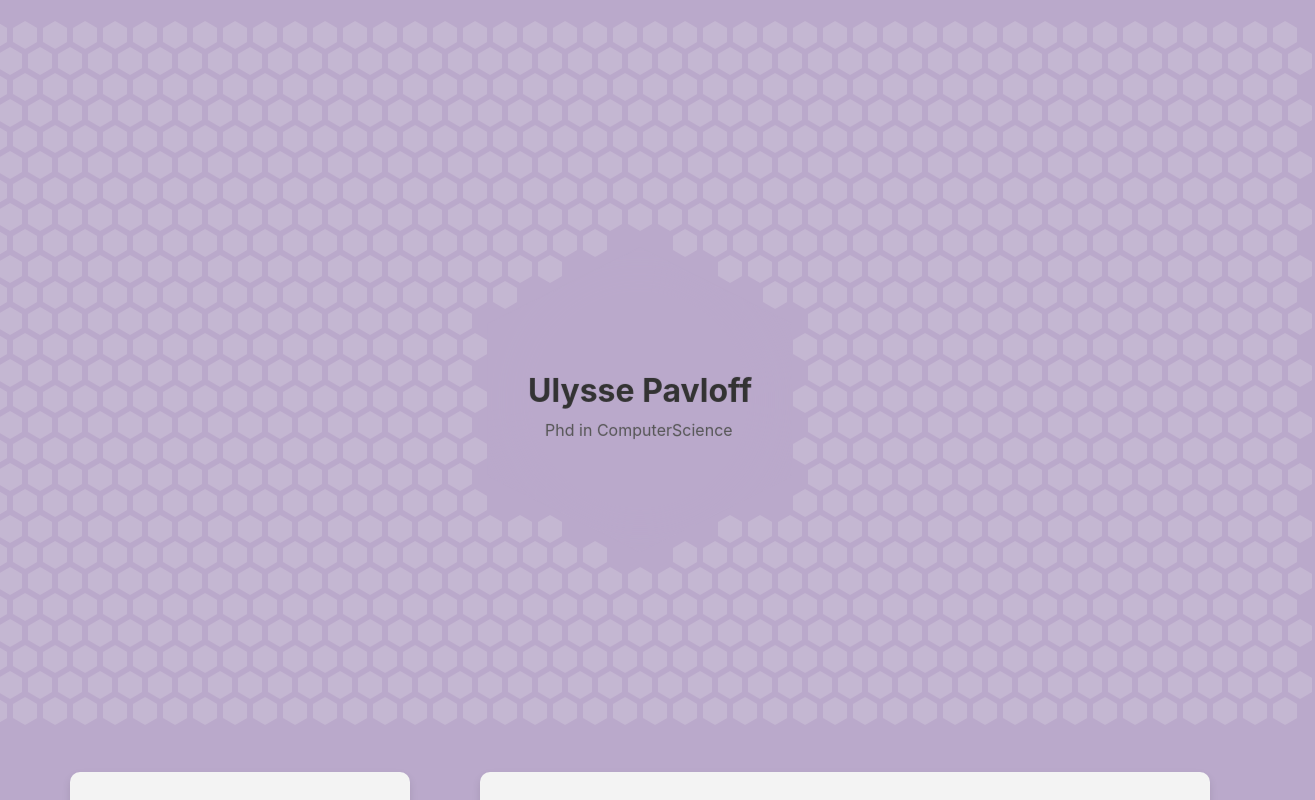
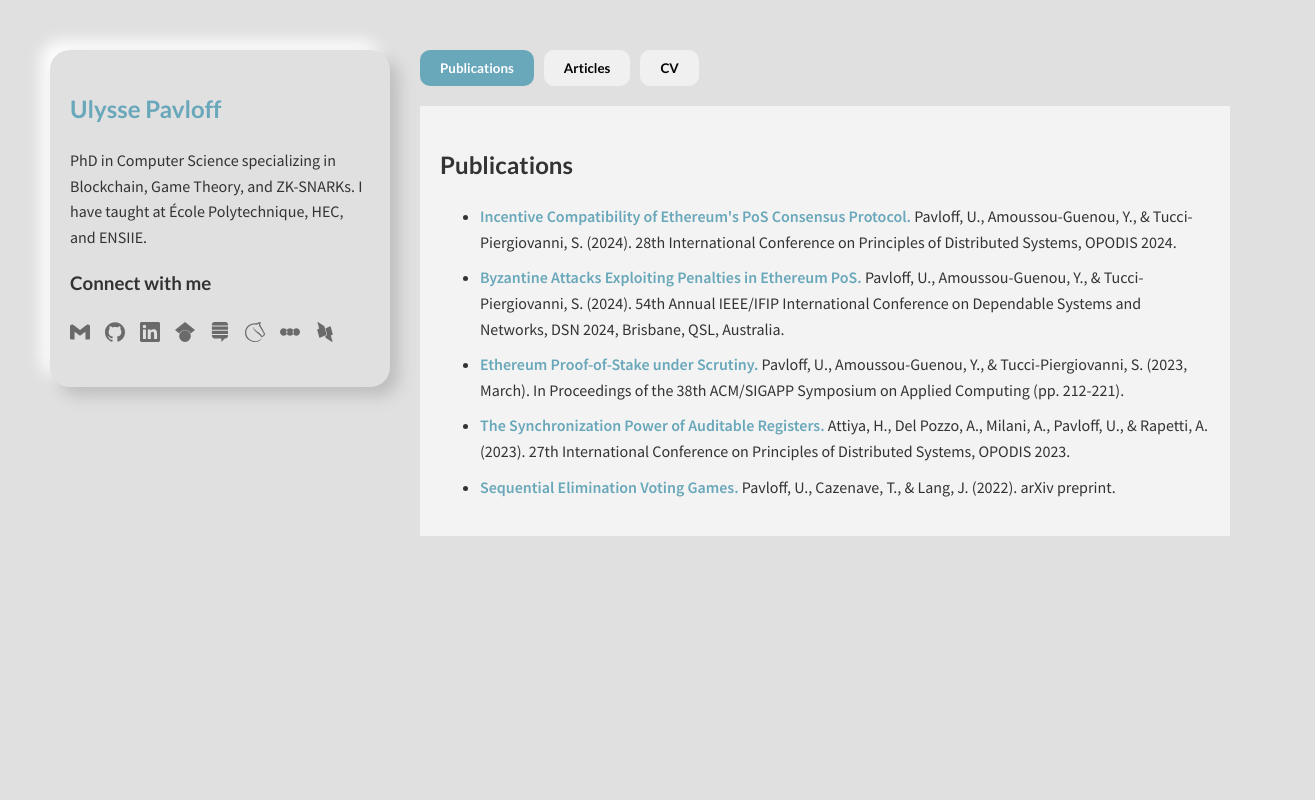
Before and after one commit to upavloff/upavloff.github.io, a React (Create React App) app: page / in a window 1280 px wide. Shown: the top 800 px of the page, 1315 px wide, since content can reach past the window. Built offline with nearby package versions, Linux system fonts and the light colour scheme.

Commit message:
test page sober

```diff
--- a/public/index.html
+++ b/public/index.html
@@ -5,6 +5,9 @@
   <meta charset="utf-8" />
   <meta name="viewport" content="width=device-width, initial-scale=1" />
   <meta name="theme-color" content="#000000" />
+  <link
+    href="https://fonts.googleapis.com/css2?family=Lato:wght@400;700&family=Source+Sans+Pro:wght@400;600&display=swap"
+    rel="stylesheet">
   <meta name="description" content="Web site created using create-react-app" />
   <link rel="icon" href="favicon.ico" />
   <!-- <link rel="manifest" href="manifest.json" /> -->
--- /dev/null
+++ b/src/TestApp.css
@@ -0,0 +1,181 @@
+/* Apply Source Sans Pro as the default font for the body */
+body {
+  font-family: 'Source Sans Pro', sans-serif;
+  font-size: 16px;
+  line-height: 1.6;
+  color: #333;
+  margin: 0;
+  padding: 0;
+  /* background-color: #f5f5f5; */
+}
+
+/* Apply Lato for titles and headings */
+h1,
+h2,
+h3,
+h4,
+h5,
+h6 {
+  font-family: 'Lato', sans-serif;
+  font-weight: 700;
+  /* color: #007bff; */
+  margin-bottom: 20px;
+}
+
+/* Customize buttons */
+.buttons-container button {
+  font-family: 'Lato', sans-serif;
+  font-weight: 700;
+  background-color: #f0f0f0;
+  border: none;
+  padding: 10px 20px;
+  border-radius: 10px;
+  cursor: pointer;
+  transition: transform 0.3s ease;
+}
+
+
+
+
+/* SECTION: About and Articles Container */
+.about-articles-section {
+  display: flex;
+  padding: 50px;
+  justify-content: space-between;
+  align-items: flex-start;
+  /* Ensures the items align at the top */
+}
+
+/* About Me with Neomorphism Effect */
+.about-me {
+  position: sticky;
+  top: 20px;
+  flex: 1;
+  max-width: 300px;
+  padding: 20px;
+  background: #e0e0e0;
+  border-radius: 20px;
+  box-shadow: 9px 9px 16px #bebebe, -9px -9px 16px #ffffff;
+  /* Neomorphism */
+  margin-right: 30px;
+  /* Add space between the left and right sections */
+}
+
+.about-me h1 {
+  color: #69a7ba;
+}
+
+/* .profile-pic {
+  width: 100%;
+  border-radius: 10px;
+  margin-bottom: 20px;
+} */
+
+/* Right Section Styling */
+.right-section {
+  flex: 2;
+}
+
+.right-section li {
+  flex: 2;
+  margin-bottom: 10px;
+}
+
+.right-section a {
+  color: #69a7ba;
+  /* Set the text color */
+  text-decoration: none;
+  /* Remove the underline by default */
+}
+
+.right-section a:hover {
+  text-decoration: underline;
+  /* Add underline on hover */
+}
+
+.buttons-container {
+  display: flex;
+  justify-content: flex-start;
+  margin-bottom: 20px;
+}
+
+.buttons-container button {
+  /* background-color: #f0f0f0; */
+  border: none;
+  padding: 10px 20px;
+  border-radius: 10px;
+  margin-right: 10px;
+  cursor: pointer;
+  /* box-shadow: 5px 5px 10px #bebebe, -5px -5px 10px #ffffff; */
+  /* Neomorphism */
+  transition: transform 0.3s ease;
+}
+
+.buttons-container button:hover {
+  transform: scale(1.05);
+}
+
+.buttons-container button.active {
+  background-color: #69a7ba;
+  color: #ffffff;
+}
+
+/* Content Containers */
+.content-container {
+  background-color: #f3f3f3;
+  padding: 20px;
+  /* border-radius: 10px; */
+  /* box-shadow: 0 4px 8px rgba(0, 0, 0, 0.1); */
+  display: none;
+  /* Hidden by default */
+}
+
+.content-container.active {
+  display: block;
+  /* Show the active content */
+}
+
+.social-list {
+  list-style-type: none;
+  padding: 0;
+  display: flex;
+  /* Use flexbox to arrange items horizontally */
+  /* justify-content: center; */
+  /* Centers the items */
+  gap: 15px;
+  /* Add space between items */
+}
+
+.social-list li {
+  font-size: 20px;
+  transition: color 0.3s ease, transform 0.3s ease;
+}
+
+.social-list li a {
+  color: #6a6a6a;
+}
+
+.social-list li:hover {
+  transform: scale(1.1);
+}
+
+.social-list li a:hover {
+  color: #69a7ba;
+  /* transform: scale(.1); */
+  /* Slightly enlarges the icon on hover */
+}
+
+/* Layout for smaller screens (phone) */
+@media (max-width: 768px) {
+  .about-articles-section {
+    flex-direction: column;
+    /* Stacks the sections vertically */
+  }
+
+  .about-me {
+    margin-right: 0;
+    /* Removes right margin to avoid extra space */
+    margin-bottom: 20px;
+    /* Adds space below the About Me section */
+  }
+}
--- /dev/null
+++ b/src/TestApp.js
@@ -0,0 +1,121 @@
+import React, { useState } from 'react';
+// import picProfile from './assets/picProfile.jpeg';
+import CV from './assets/Pavloff_Resume.pdf';
+import { SiGmail, SiGooglescholar, SiLetterboxd, SiGithub, SiLinkedin, SiStackexchange, SiLichess, SiDblp } from 'react-icons/si';
+import './TestApp.css';
+
+function App() {
+  const [activeSection, setActiveSection] = useState('publications'); // Default section
+
+  return (
+    <div className="App">
+      <section className="about-articles-section">
+
+        {/* About Me Section with Neomorphism Effect */}
+        <div className="about-me">
+          <h1>Ulysse Pavloff</h1>
+          {/* <img src={picProfile} alt="Profile" className="profile-pic" /> */}
+          <p>
+            PhD in Computer Science specializing in Blockchain, Game Theory,
+            and ZK-SNARKs. I have taught at École Polytechnique, HEC, and ENSIIE.
+          </p>
+          <h3>Connect with me</h3>
+          <ul className="social-list">
+            <li>
+              <a href="mailto:pavloffulysse@gmail.com" target="_blank" rel="noopener noreferrer">
+                <SiGmail />
+              </a>
+            </li>
+            <li>
+              <a href="https://github.com/upavloff" target="_blank" rel="noopener noreferrer">
+                <SiGithub />
+              </a>
+            </li>
+            <li>
+              <a href="https://linkedin.com/in/ulysse-pavloff" target="_blank" rel="noopener noreferrer">
+                <SiLinkedin />
+              </a>
+            </li>
+            <li>
+              <a href="https://scholar.google.com/citations?user=f1mEJ54AAAAJ&hl=fr" target="_blank" rel="noopener noreferrer">
+                <SiGooglescholar />
+              </a>
+            </li>
+            <li>
+              <a href="https://stackexchange.com/users/86774/upavloff" target="_blank" rel="noopener noreferrer">
+                <SiStackexchange />
+              </a>
+            </li>
+            <li>
+              <a href="https://lichess.org/@/Udur" target="_blank" rel="noopener noreferrer">
+                <SiLichess />
+              </a>
+            </li>
+            <li>
+              <a href="https://letterboxd.com/upavloff/" target="_blank" rel="noopener noreferrer">
+                <SiLetterboxd />
+              </a>
+            </li>
+            <li>
+              <a href="https://dblp.org/pid/331/3775.html" target="_blank" rel="noopener noreferrer">
+                <SiDblp />
+              </a>
+            </li>
+          </ul>
+        </div>
+
+        {/* Right Section with Buttons for Section Switching */}
+        <div className="right-section">
+          <div className="buttons-container">
+            <button className={activeSection === 'publications' ? 'active' : ''} onClick={() => setActiveSection('publications')}>Publications</button>
+            <button className={activeSection === 'articles' ? 'active' : ''} onClick={() => setActiveSection('articles')}>Articles</button>
+            <button className={activeSection === 'cv' ? 'active' : ''} onClick={() => setActiveSection('cv')}>CV</button>
+          </div>
+
+          <div className={`content-container ${activeSection === 'publications' ? 'active' : ''}`}>
+            <h2>Publications</h2>
+            <ul>
+              <li>
+                <a href="link-to-article-1.pdf"><strong>Incentive Compatibility of Ethereum's PoS Consensus Protocol. </strong></a>
+                Pavloff, U., Amoussou-Guenou, Y., & Tucci-Piergiovanni, S. (2024). 28th International Conference on Principles of Distributed Systems, OPODIS 2024.
+              </li>
+              <li>
+                <a href="link-to-article-2.pdf"><strong>Byzantine Attacks Exploiting Penalties in Ethereum PoS. </strong></a>
+                Pavloff, U., Amoussou-Guenou, Y., & Tucci-Piergiovanni, S. (2024). 54th Annual IEEE/IFIP International Conference on Dependable Systems and Networks, DSN 2024, Brisbane, QSL, Australia.
+              </li>
+              <li>
+                <a href="link-to-article-3.pdf"><strong>Ethereum Proof-of-Stake under Scrutiny. </strong></a>
+                Pavloff, U., Amoussou-Guenou, Y., & Tucci-Piergiovanni, S. (2023, March). In Proceedings of the 38th ACM/SIGAPP Symposium on Applied Computing (pp. 212-221).
+              </li>
+              <li>
+                <a href="link-to-article-4.pdf"><strong>The Synchronization Power of Auditable Registers. </strong></a>
+                Attiya, H., Del Pozzo, A., Milani, A., Pavloff, U., & Rapetti, A. (2023). 27th International Conference on Principles of Distributed Systems, OPODIS 2023.
+              </li>
+              <li>
+                <a href="link-to-article-5.pdf"><strong>Sequential Elimination Voting Games. </strong></a>
+                Pavloff, U., Cazenave, T., & Lang, J. (2022). arXiv preprint.
+              </li>
+            </ul>
+
+          </div>
+
+          <div className={`content-container ${activeSection === 'articles' ? 'active' : ''}`}>
+            <h2>Articles</h2>
+            <p>Articles section content here.</p>
+          </div>
+
+          <div className={`content-container ${activeSection === 'cv' ? 'active' : ''}`}>
+            <h2>CV</h2>
+            <p>Curriculum Vitae content here.</p>
+            <div className="pdf-container">
+              <iframe src={CV} width="100%" height="985px" title="CV"></iframe>
+            </div>
+          </div>
+        </div>
+
+      </section>
+    </div>
+  );
+}
+
+export default App;
--- a/src/index.css
+++ b/src/index.css
@@ -11,7 +11,8 @@ body {
     sans-serif;
   -webkit-font-smoothing: antialiased;
   -moz-osx-font-smoothing: grayscale;
-  background-color: #baa9cb;
+  /* background-color: #baa9cb; */
+  background-color: #e0e0e0;
 }
 
 code {
--- a/src/index.js
+++ b/src/index.js
@@ -1,7 +1,8 @@
 import React from 'react';
 import ReactDOM from 'react-dom/client';
 import './index.css';
-import App from './App';
+// import App from './App';
+import App from './TestApp';
 //import reportWebVitals from './reportWebVitals';
 
 const root = ReactDOM.createRoot(document.getElementById('root'));
```
Also changed, not shown: 1 other file (tests, documents, lock files or other folders).
